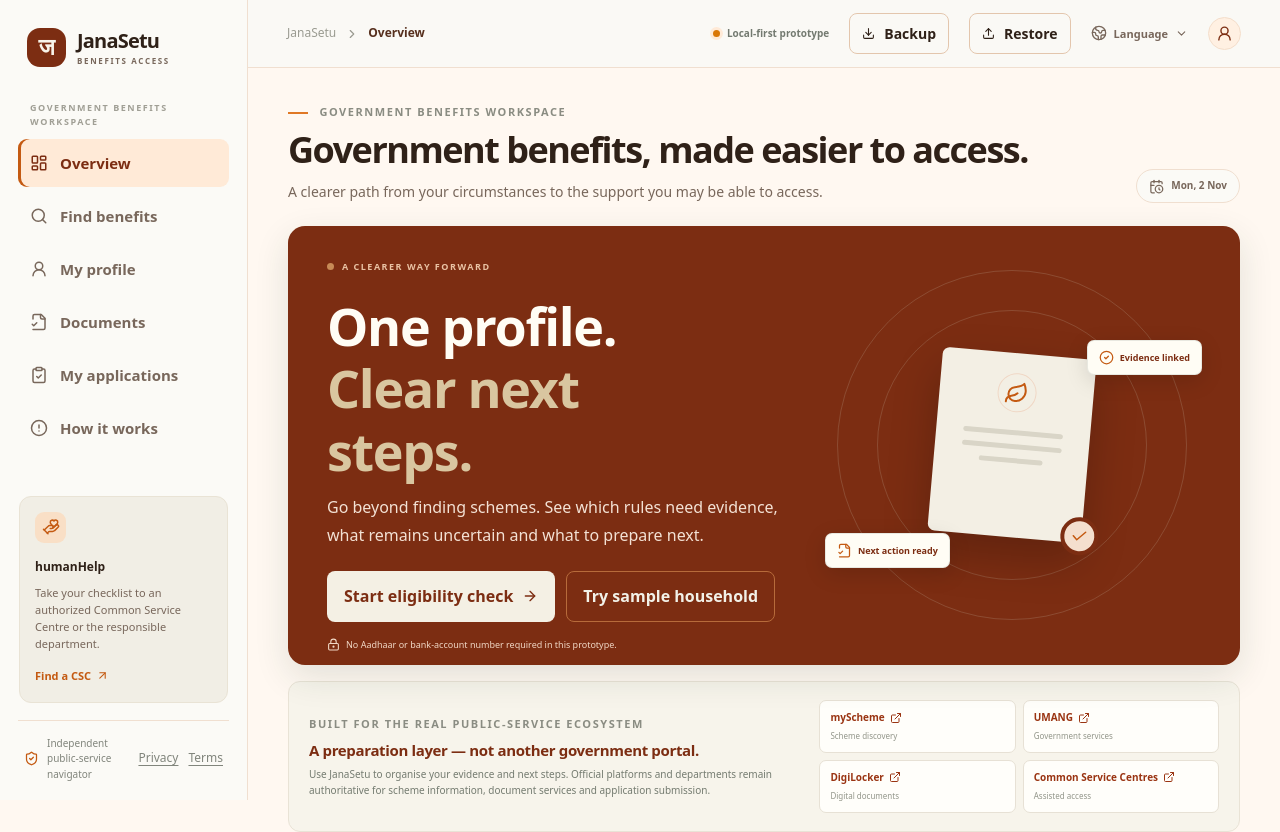
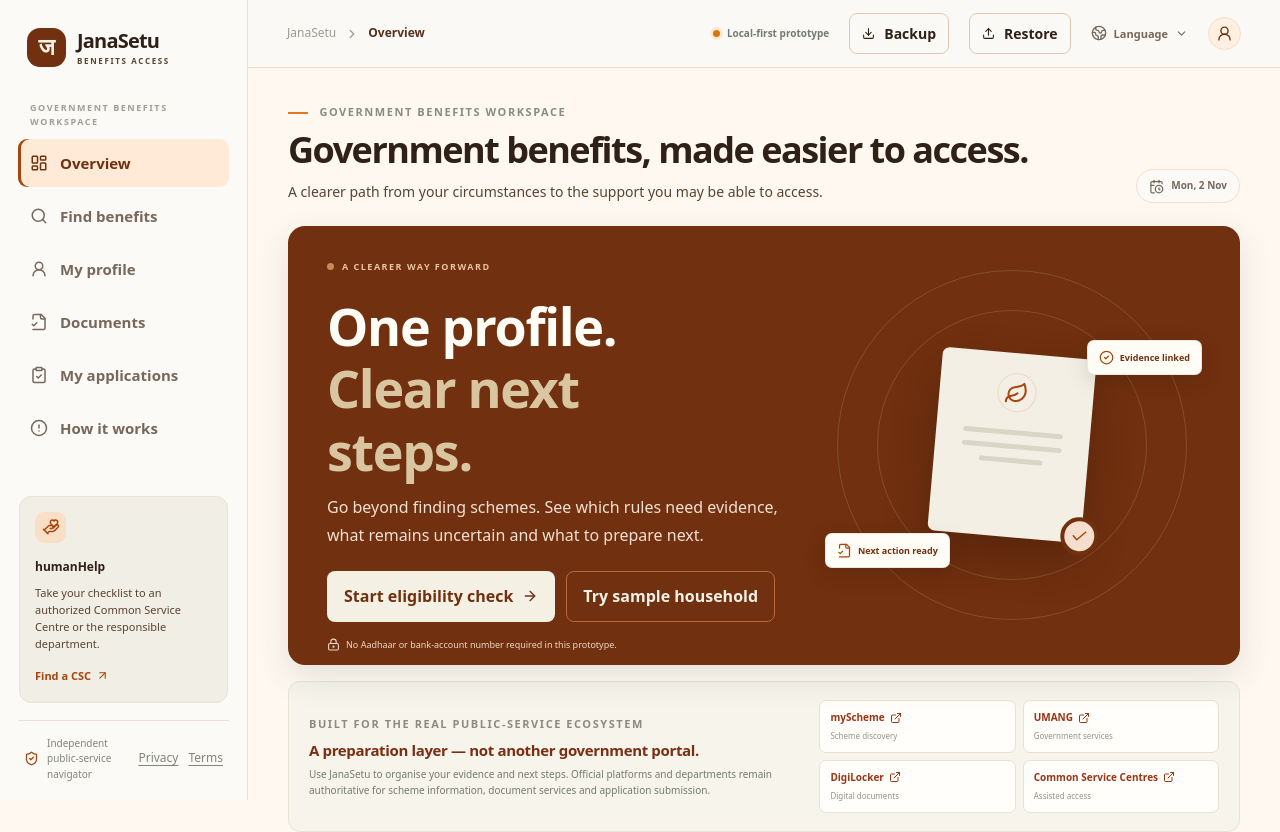
Before and after one commit to PSP-YN/JanaSetu-AI, a Next.js app: page / in a window 1280 px wide. Shown: the top 832 px of the page. Built offline with nearby package versions, Linux system fonts and the light colour scheme.

Commit message:
Correct source theme tokens for WCAG AA text contrast

```diff
--- a/app/globals.css
+++ b/app/globals.css
@@ -5,12 +5,12 @@
   --paper: #fffdf9;
   --paper-2: #fff1e4;
   --ink: #2f2118;
-  --muted: #78675b;
-  --muted-2: #a89586;
+  --muted: #594331;
+  --muted-2: #594331;
   --line: #f0dfd0;
   --line-strong: #e3c6ad;
-  --forest: #c45a12;
-  --forest-dark: #7c2d12;
+  --forest: #a9440b;
+  --forest-dark: #71300f;
   --forest-soft: #ffead7;
   --moss: #e9a56a;
   --clay: #e07825;
```
